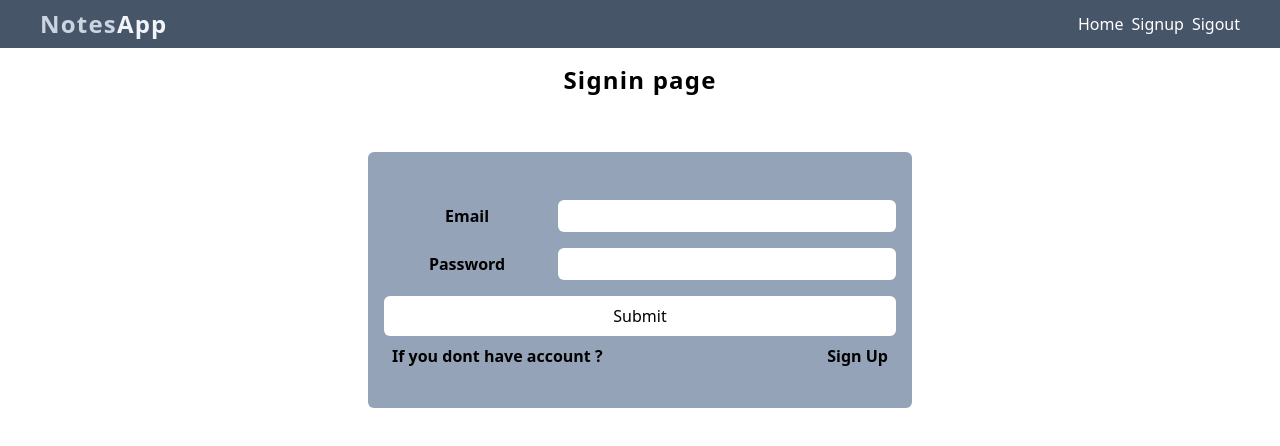
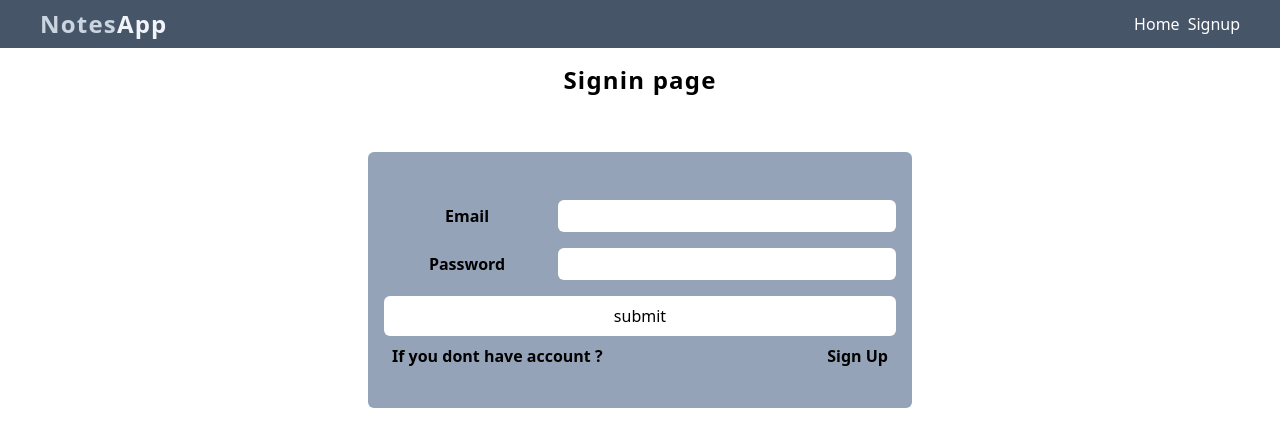
Before and after one commit to Faiz510/note_taking_app, a React (Vite) app in the folder client/: page /signin in a window 1280 px wide. Shown: the top 446 px of the page. Built offline with nearby package versions, Linux system fonts and the light colour scheme.

Commit message:
log in nav value and home  updated profile page created

```diff
--- a/client/src/App.jsx
+++ b/client/src/App.jsx
@@ -5,6 +5,7 @@ import Signout from "./components/Pages/Signout";
 import Home from "./components/Pages/Home";
 import Navbar from "./components/layout/Navbar";
 import Signup from "./components/Pages/Signup";
+import Profile from "./components/Pages/Profile";
 
 const App = () => {
   return (
@@ -17,6 +18,7 @@ const App = () => {
           <Route path="/signin" element={<Sigin />}></Route>
           <Route path="/signup" element={<Signup />}></Route>
           <Route path="/signout" element={<Signout />}></Route>
+          <Route path="/profile" element={<Profile />}></Route>
         </Route>
       </Routes>
     </BrowserRouter>
--- a/client/src/components/Pages/Home.jsx
+++ b/client/src/components/Pages/Home.jsx
@@ -2,18 +2,18 @@ import React, { useState } from "react";
 import SidebarProject from "../layout/SidebarProject";
 import AddProjectSection from "../layout/AddProjectSection";
 import CreateNoteSections from "../layout/CreateNoteSections";
+import { useSelector } from "react-redux";
+import { useNavigate } from "react-router-dom";
 
 const Home = () => {
   const [showAddNotes, setShowAddNotes] = useState(false);
-  const [notes, setNotes] = useState({
-    user: {
-      notes: [],
-    },
-  });
-
-  const addNotesHandler = () => {
-    setShowAddNotes(() => !showAddNotes);
-  };
+  const navigate = useNavigate();
+  // show notes edit page
+  const addNotesHandler = () => setShowAddNotes(() => !showAddNotes);
+  // current state
+  const currentUser = useSelector((state) => state.user.user.currentUser);
+  // if user is not logout
+  if (!currentUser) return navigate("/welcome");
 
   return (
     <main className="flex">
--- /dev/null
+++ b/client/src/components/Pages/Profile.jsx
@@ -0,0 +1,45 @@
+import React from "react";
+import FormSectionLayout from "../layout/FormSectionLayout";
+import SignFormInputGroup from "../layout/SignFormInputGroup";
+import SubmitButton from "../layout/SubmitButton";
+import { useSelector } from "react-redux";
+import { Link } from "react-router-dom";
+
+const inputStyleClasses =
+  "w-[100%] bg-white focus:outline-none px-2 py-1 rounded-md";
+
+const Profile = () => {
+  // current state
+  const { user } = useSelector((state) => state.user.user.currentUser);
+
+  return (
+    <FormSectionLayout label={"Profile Page"}>
+      <form className="mt-10 bg-slate-400 py-10 px-4 rounded-md">
+        <SignFormInputGroup label={"Username"}>
+          <input
+            type="text"
+            className={`${inputStyleClasses}`}
+            defaultValue={user?.username}
+          />
+        </SignFormInputGroup>
+
+        <SignFormInputGroup label={"Email"}>
+          <input
+            type="text"
+            className={`${inputStyleClasses}`}
+            defaultValue={user?.email}
+          />
+        </SignFormInputGroup>
+
+        <SubmitButton type={"submit"} text={"save"} />
+
+        <div className="flex justify-between px-2 items-center text-red-600 font-semibold">
+          <button type="button"> Delete Account </button>
+          <button type="button"> sign out </button>
+        </div>
+      </form>
+    </FormSectionLayout>
+  );
+};
+
+export default Profile;
--- a/client/src/components/Pages/Sigin.jsx
+++ b/client/src/components/Pages/Sigin.jsx
@@ -5,12 +5,13 @@ import axios from "axios";
 import { useNavigate } from "react-router-dom";
 import SignConnector from "../layout/SignConnector";
 import ErrorBox from "../layout/ErrorBox";
-import { useSelector, useDispatch } from "react-redux";
+import { useDispatch } from "react-redux";
 import {
   sessionStart,
   sessionSucess,
   sessionFail,
 } from "../../store/UserSlice.js";
+import SubmitButton from "../layout/SubmitButton.jsx";
 
 const inputStyleClasses =
   "w-[100%] bg-white focus:outline-none px-2 py-1 rounded-md";
@@ -75,12 +76,7 @@ const Sigin = () => {
           />
         </SignFormInputGroup>
 
-        <button
-          type="submit"
-          className="bg-white text-center w-full py-2 my-2 rounded-md"
-        >
-          Submit
-        </button>
+        <SubmitButton type={"submit"} text={"submit"} />
 
         <SignConnector
           label={"Sign Up"}
--- a/client/src/components/Pages/Signup.jsx
+++ b/client/src/components/Pages/Signup.jsx
@@ -5,6 +5,7 @@ import axios from "axios";
 import { useNavigate, Link } from "react-router-dom";
 import SignConnector from "../layout/SignConnector";
 import ErrorBox from "../layout/ErrorBox";
+import SubmitButton from "../layout/SubmitButton";
 
 const inputStyleClasses =
   "w-[100%] bg-white focus:outline-none px-2 py-1 rounded-md";
@@ -79,12 +80,7 @@ const Signup = () => {
           />
         </SignFormInputGroup>
 
-        <button
-          type="submit"
-          className="bg-white text-center w-full py-2 my-2 rounded-md"
-        >
-          Submit
-        </button>
+        <SubmitButton type={"submit"} text={"submit"} />
 
         <SignConnector
           label={"Sign in"}
--- a/client/src/components/Pages/Welcome.jsx
+++ b/client/src/components/Pages/Welcome.jsx
@@ -1,7 +1,22 @@
 import React from "react";
+import { Link } from "react-router-dom";
 
 const Welcome = () => {
-  return <section></section>;
+  return (
+    <section className="flex justify-center items-center h-[98vh] bg-gray-400 text-white">
+      <div className="text-center">
+        <h2 className="text-2xl">Welcome</h2>
+
+        <p> singup Up and create notes which is important </p>
+
+        <button className="">
+          <Link to={"/signup"} className="bg-white px-2 text-black mt-2">
+            Join in
+          </Link>
+        </button>
+      </div>
+    </section>
+  );
 };
 
 export default Welcome;
--- a/client/src/components/layout/Navbar.jsx
+++ b/client/src/components/layout/Navbar.jsx
@@ -1,24 +1,34 @@
 import React from "react";
 import { NavLink } from "react-router-dom";
+import { useSelector } from "react-redux";
 
 const Navbar = () => {
+  const currentUser = useSelector((state) => state.user.user.currentUser);
+
   return (
     <nav className="flex justify-between items-center bg-slate-600 text-white gap-4 px-2 md:px-10 py-2">
       <div className="text-2xl font-semibold tracking-wider">
         <span className="text-slate-300">Notes</span>
         <span className="text-slate-100">App</span>
       </div>
-
       <ul className="flex gap-2">
         <li>
           <NavLink to={"/"}> Home </NavLink>
         </li>
-        <li>
-          <NavLink to={"/signup"}> Signup </NavLink>
-        </li>
-        <li>
-          <NavLink to={"/signout"}> Sigout </NavLink>
-        </li>
+        {currentUser ? (
+          <>
+            <li>
+              <NavLink to={"/signin"}> Signin </NavLink>
+            </li>
+            <li>
+              <NavLink to={"/profile"}> profile </NavLink>
+            </li>
+          </>
+        ) : (
+          <li>
+            <NavLink to={"/signup"}> Signup </NavLink>
+          </li>
+        )}
       </ul>
     </nav>
   );
--- /dev/null
+++ b/client/src/components/layout/SubmitButton.jsx
@@ -0,0 +1,15 @@
+import React from "react";
+
+const SubmitButton = ({ type, text, ...props }) => {
+  return (
+    <button
+      type={`${type}`}
+      className="bg-white text-center w-full py-2 my-2 rounded-md"
+      {...props}
+    >
+      {text}
+    </button>
+  );
+};
+
+export default SubmitButton;
```
